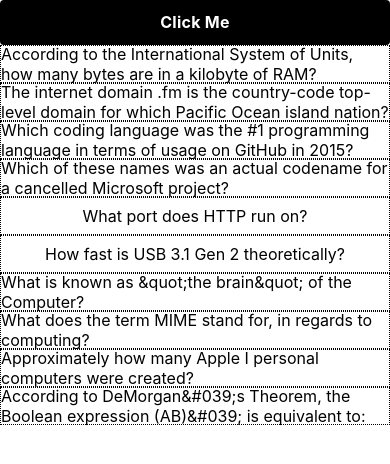
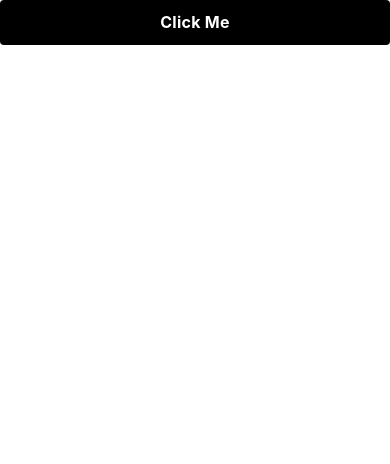
Before and after one commit to blossomou/SimpleQuizApp, a React Native app: screen / in a window 390 px wide. Shown: the top 464 px of the page. Built offline with nearby package versions, Linux system fonts and the light colour scheme.

Commit message:
more initial set up

```diff
--- a/App.tsx
+++ b/App.tsx
@@ -19,13 +19,9 @@
 export default function App() {
   const [questions, setQuestions] = useState<QuestionProps[] | null>(null);
   const [currentQuestionIndex, setCurrentQuestionIndex] = useState(0);
-  const data: QuestionProps[] = QUESTIONDATA.results;
-
-  useEffect(() => {
-    setQuestions(data);
-  }, []);
 
   const getData = () => {
+    const data: QuestionProps[] = QUESTIONDATA.results;
     if (data.length > 0) {
       data.map((question) => {
         question.incorrect_answers.push(question.correct_answer);
```
